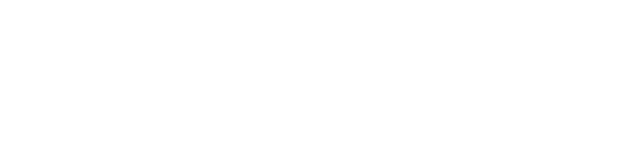
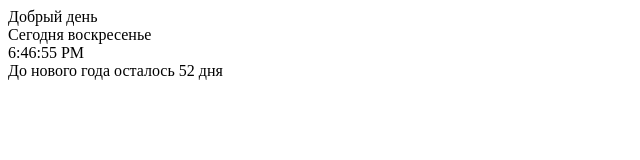
Before and after one commit to SltyBr/Practice_js15.0, a website: page index.html in a window 1280 px wide. Shown: the whole page, without its empty margins (0-640 px from the left). Drawn offline with Linux system fonts and the light colour scheme.

Commit message:
date-task done

```diff
--- a/index.html
+++ b/index.html
@@ -6,6 +6,11 @@
   <title>Document</title>
 </head>
 <body>
+  <div class="hello"></div>
+  <div class="today"></div>
+  <div class="current-time"></div>
+  <div class="new-year"></div>
+  <div id='clock'></div>
   <script src="script.js"></script>
 </body>
 </html>
--- a/script.js
+++ b/script.js
@@ -1 +1,71 @@
+window.addEventListener('DOMContentLoaded', () => {
 'use strict';
+
+const hello = document.querySelector('.hello'),
+      today = document.querySelector('.today'),
+      curTime = document.querySelector('.current-time'),
+      newYear = document.querySelector('.new-year'),
+      dayTime = ['утро', 'день', 'вечер'],
+      dayWeek = ['воскресенье', 'вторник', 'среда', 'четверг', 'пятница', 'суббота', 'понедельник'];
+
+let now = new Date(),
+    newYearDate = new Date(2020, 11, 31),
+    day = now.getDay(),
+    hours = now.getHours(),
+    minutes = now.getMinutes(),
+    seconds = now.getSeconds();
+
+function getDayWeek(){
+  dayWeek.forEach((item, i)=>{
+    if (day == i){
+      today.textContent = `Сегодня ${item}`;
+    }
+  });
+}
+getDayWeek();
+
+function getHello(){
+  dayTime.forEach(()=>{
+    if (hours > 6 && hours < 12){
+      hello.textContent = 'Доброе утро';
+    } else if (hours >= 12 && hours < 19){
+      hello.textContent = 'Добрый день';
+    } else if ( hours >=19 && hours < 22){
+      hello.textContent = 'Добрый вечер';
+    } else {
+      hello.textContent = 'Доброй ночи';
+    }
+  });
+}
+getHello();
+
+function getTimeRemaining(){
+  let remainingTime = newYearDate.getTime() - now.getTime();
+  remainingTime = Math.floor(remainingTime/1000/60/60/24);
+  let lastDigit = String(remainingTime)[String(remainingTime).length - 1];
+
+  if(lastDigit == 0){
+    remainingTime = remainingTime + ' дней';
+  } else if (lastDigit == 1){
+    remainingTime = remainingTime + ' день';
+  } else if (lastDigit >= 2 && lastDigit <= 4){
+    remainingTime = remainingTime + ' дня';
+  } else if (lastDigit > 4 && lastDigit < 10){
+    remainingTime = remainingTime + ' дней';
+  } else if(remainingTime > 10 && remainingTime <= 20){
+    remainingTime = remainingTime + ' дней';
+  }
+
+  return remainingTime;
+}
+getTimeRemaining();
+
+newYear.textContent = `До нового года осталось ${getTimeRemaining()}`;
+curTime.textContent = now.toLocaleString('ru', { hour: 'numeric', minute: 'numeric', second: 'numeric', hour12: true});
+
+setInterval(function updateClock(){
+  let now = new Date();
+  curTime.textContent = now.toLocaleString('en', { hour: 'numeric', minute: 'numeric', second: 'numeric', hour12: true});
+}, 1000);
+
+});
```
